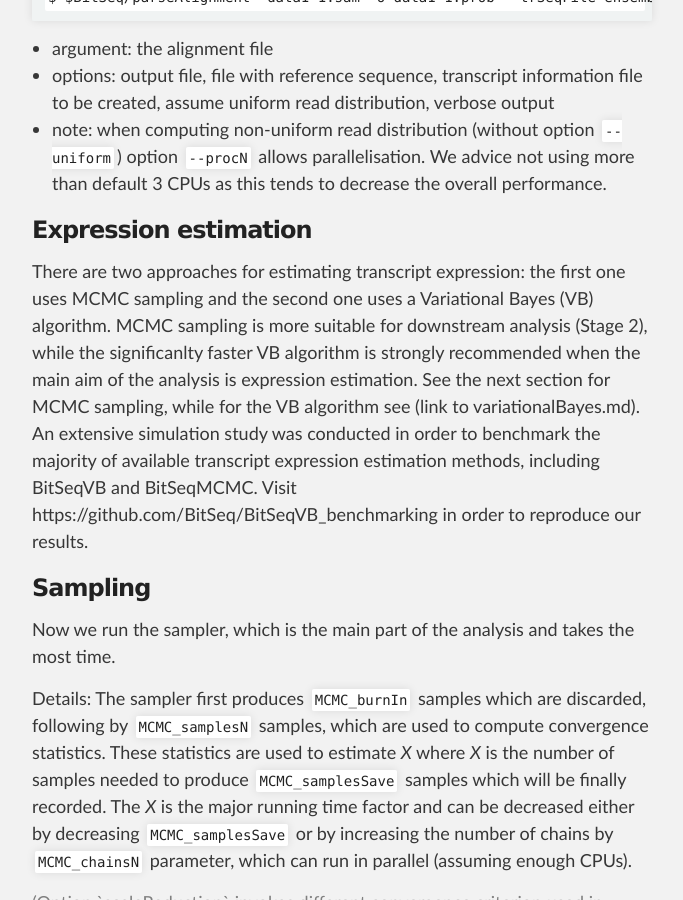
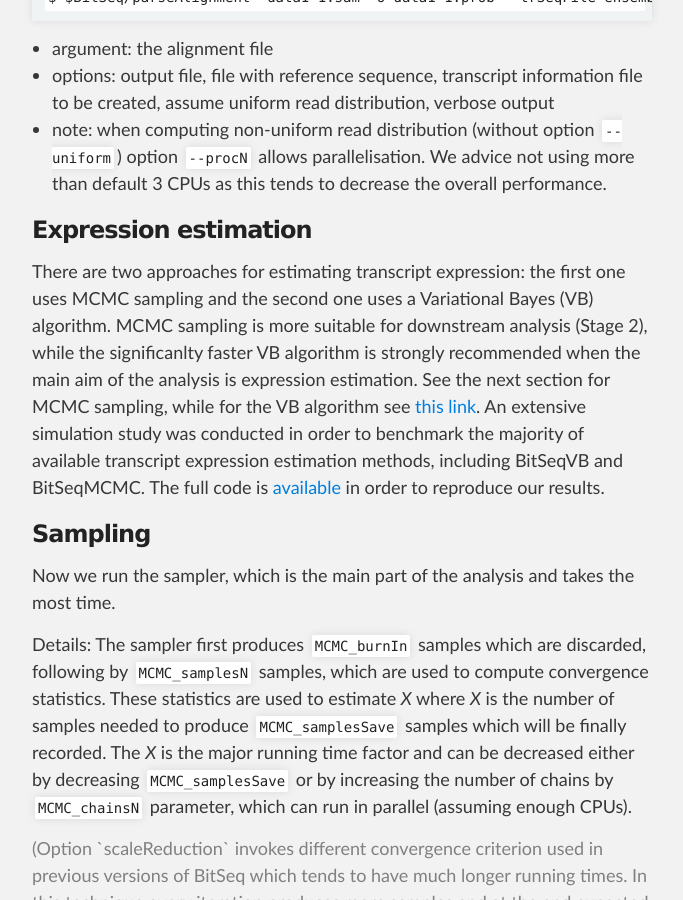
Before and after one commit to BitSeq/bitseq.github.io, a Jekyll site: the page built from howto/index.md, in a window 1280 px wide and 900 px high, scrolled down 1714 px. Shown: the whole window, without its empty margins (298-981 px from the left). Built offline with Jekyll 4.4.1, drawn with Linux system fonts in a browser that asks for light colours; Markdown is read by kramdown in place of the engine named in the settings.

Commit message:
not sure for links

```diff
--- a/howto/index.md
+++ b/howto/index.md
@@ -59,7 +59,7 @@
 
 ### Expression estimation
 
-There are two approaches for estimating transcript expression: the first one uses MCMC sampling and the second one uses a Variational Bayes (VB) algorithm. MCMC sampling is more suitable for downstream analysis (Stage 2), while the significanlty faster VB algorithm is strongly recommended when the main aim of the analysis is expression estimation. See the next section for MCMC sampling, while for the VB algorithm see (link to variationalBayes.md). An extensive simulation study was conducted in order to benchmark the majority of available transcript expression estimation methods, including BitSeqVB and BitSeqMCMC. Visit https://github.com/BitSeq/BitSeqVB_benchmarking in order to reproduce our results.
+There are two approaches for estimating transcript expression: the first one uses MCMC sampling and the second one uses a Variational Bayes (VB) algorithm. MCMC sampling is more suitable for downstream analysis (Stage 2), while the significanlty faster VB algorithm is strongly recommended when the main aim of the analysis is expression estimation. See the next section for MCMC sampling, while for the VB algorithm see [this  link](https://github.com/BitSeq/bitseq.github.io/blob/master/howto/variationalBayes.md). An extensive simulation study was conducted in order to benchmark the majority of available transcript expression estimation methods, including BitSeqVB and BitSeqMCMC. The full code is [available](https://github.com/BitSeq/BitSeqVB_benchmarking) in order to reproduce our results.
 
 
 
```
